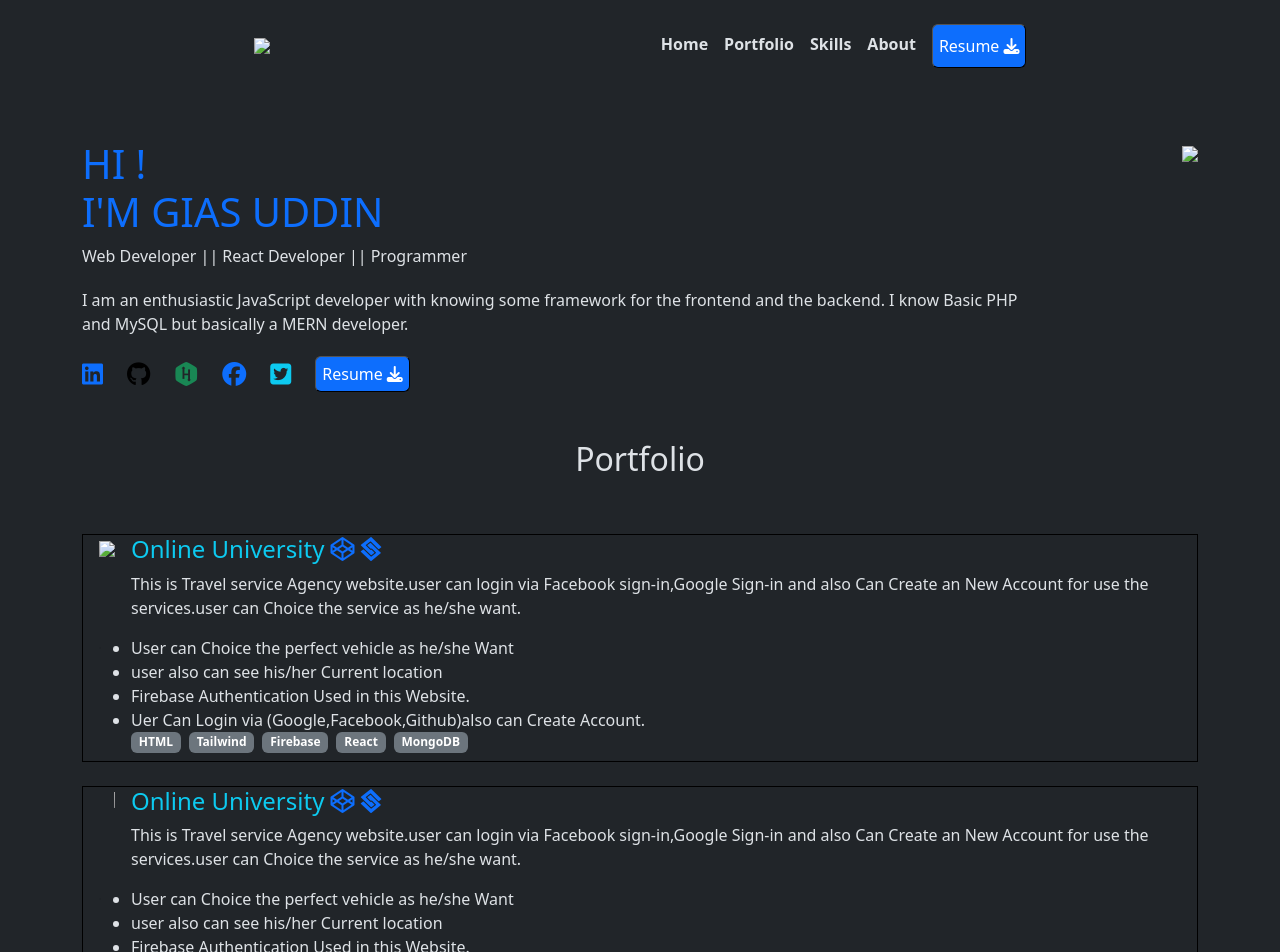
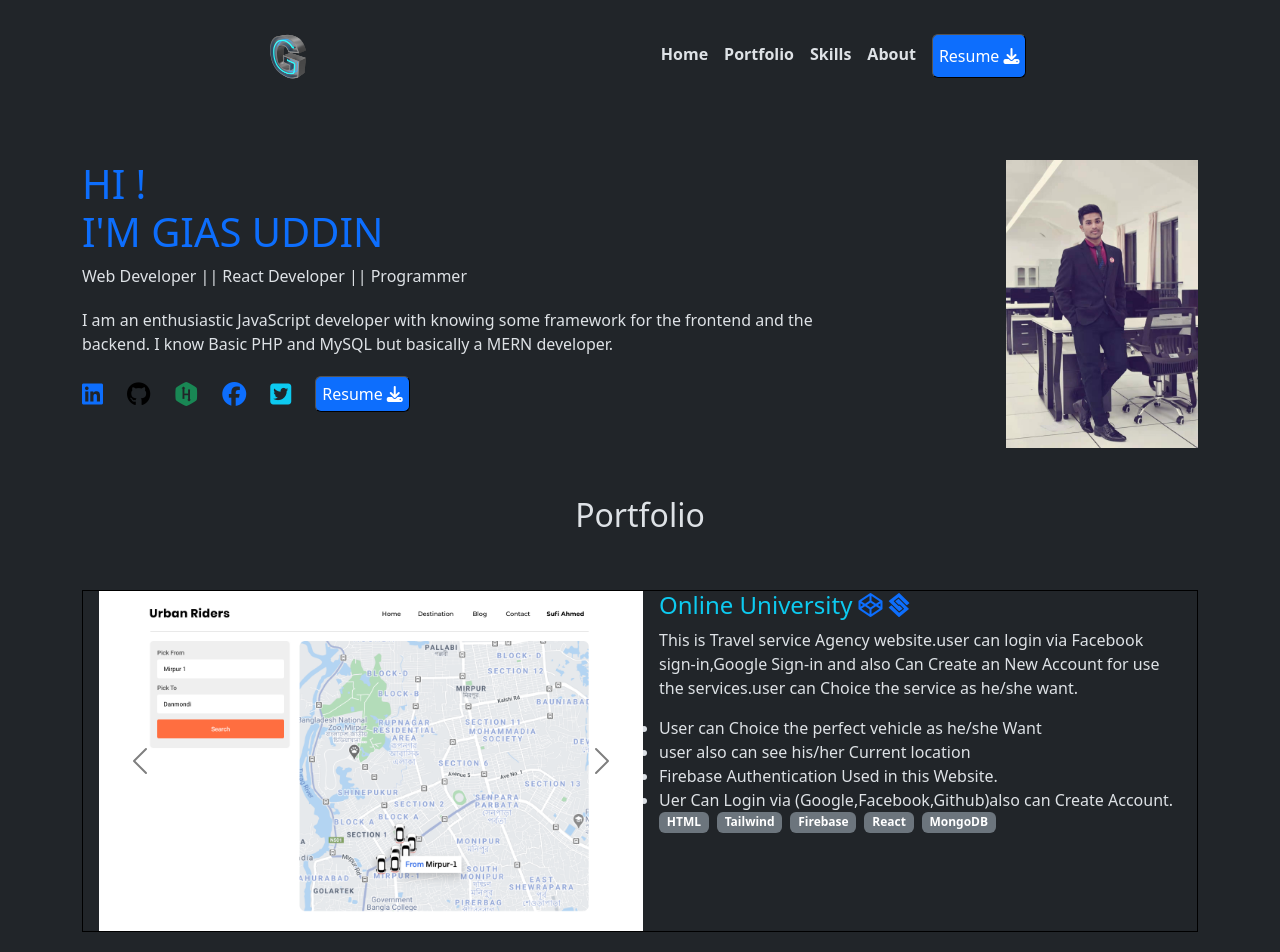
Before and after one commit to shariful4488/portfolio-ph, a plain HTML site: page index.html in a window 1280 px wide. Shown: the top 952 px of the page. Drawn offline with nearby package versions, Linux system fonts and the light colour scheme.

Commit message:
Update index.html

```diff
--- a/index.html
+++ b/index.html
@@ -12,7 +12,7 @@
     <body data-bs-theme="dark">
         <div class="container mb-5">
             <div class="menubar-container d-flex justify-content-around py-4 mb-5 align-items-center">
-                <img src="icons/logo.png" class="logo">
+                <img src="logo.png" class="logo">
                 <div class="menus">
                     <button class="navbar-toggler d-sm-none" type="button" data-bs-toggle="collapse" data-bs-target="#navbarContent" aria-controls="navbarContent" aria-expanded="false" aria-label="Toggle navigation">
                         <span class="navbar-toggler-icon"></span>
@@ -60,7 +60,7 @@
                     </div>
                 </div>
                 <div class="my-pic">
-                    <img src="images/gias.jpg"/>
+                    <img src="gias.jpg"/>
                 </div>
             </div>
             <div class="portfolio-container d-flex flex-column gap-5">
@@ -70,10 +70,10 @@
                         <div class="carousel travel-map">
                             <div class="carousel-inner">
                                 <div class="carousel-item active">
-                                    <img src="projects-img/Travel-Search.png"/>
+                                    <img src="Travel-Search.png"/>
                                 </div>
                                 <div class="carousel-item">
-                                    <img src="projects-img/travel-guru-map.png"/>
+                                    <img src="travel-guru-map.png"/>
                                 </div>
                             </div>
                             <div class="carousel-control-prev" data-bs-target=".travel-map" data-bs-slide="prev"><span class="carousel-control-prev-icon" aria-hidden="true"></span></div>
@@ -111,10 +111,10 @@
                         <div class="carousel travel-map" data-bs-ride="carousel">
                             <div class="carousel-inner">
                                 <div class="carousel-item active">
-                                    <img src="projects-img/Travel-Search.png"/>
+                                    <img src="Travel-Search.png"/>
                                 </div>
                                 <div class="carousel-item">
-                                    <img src="projects-img/travel-guru-map.png"/>
+                                    <img src="travel-guru-map.png"/>
                                 </div>
                             </div>
                             <div class="carousel-control-prev" data-bs-target=".travel-map" data-bs-slide="prev"><span class="carousel-control-prev-icon" aria-hidden="true"></span></div>
```
